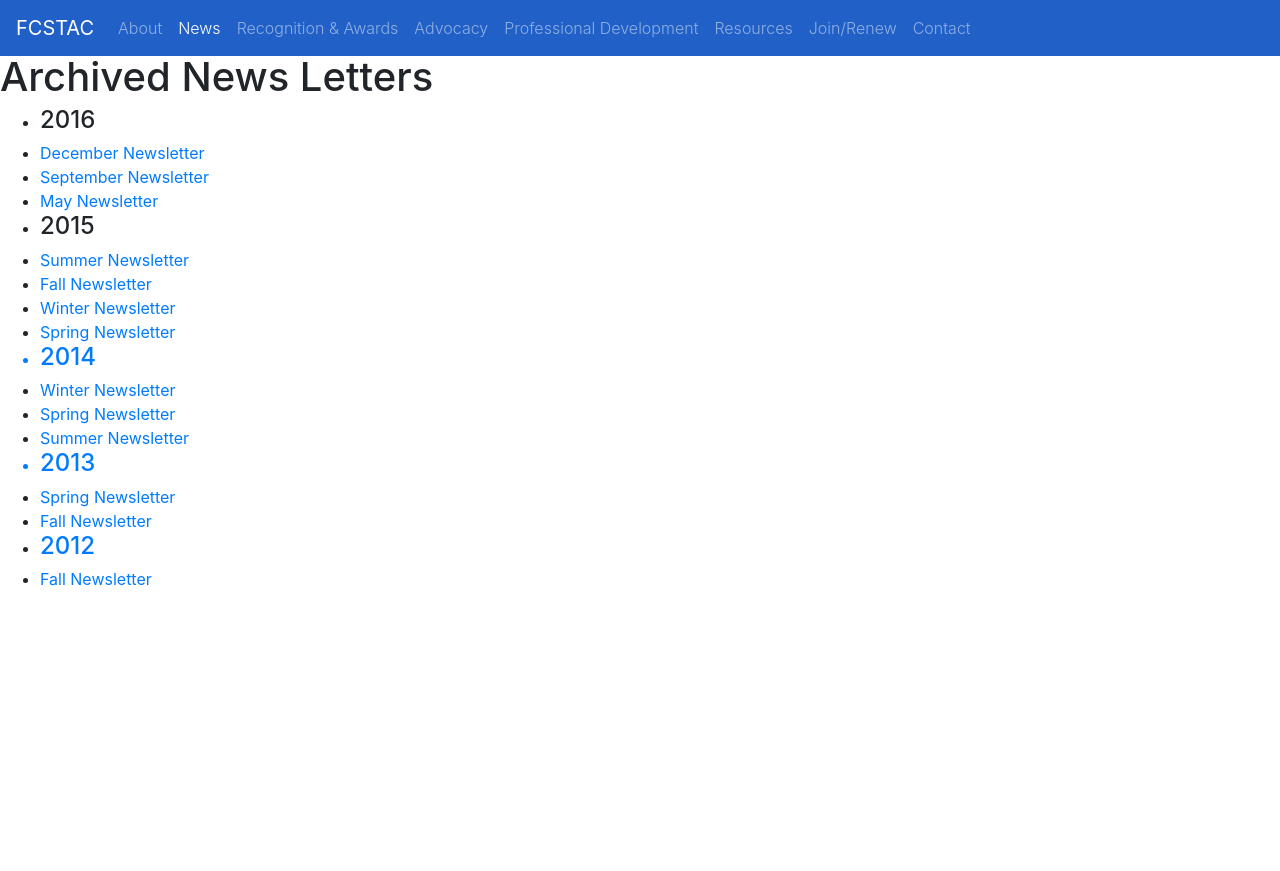
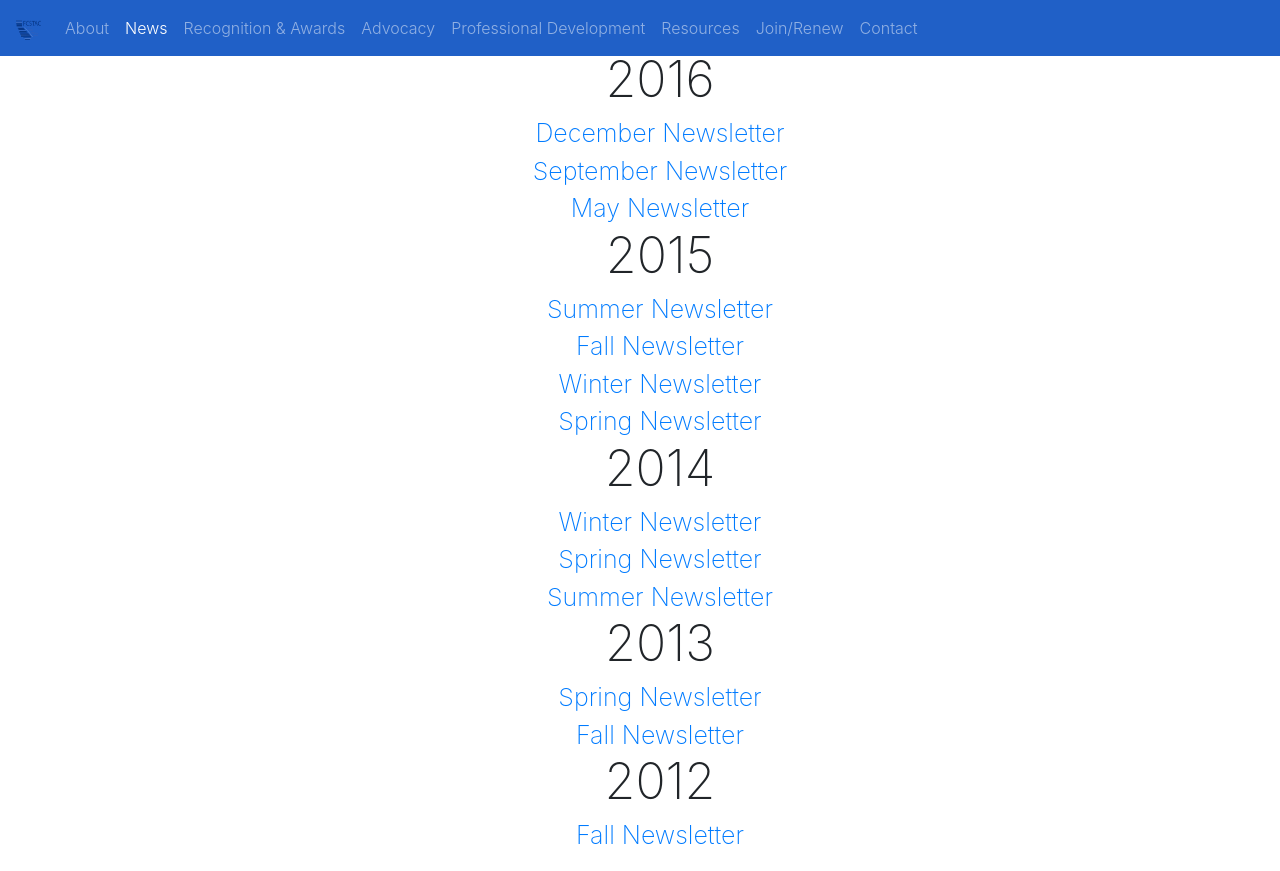
Before and after one commit to JustinRisney/Fcstac.org, a PHP site: page /news in a window 1280 px wide. Before the commit the page ends 586 px from the top, so only its background shows below. Run offline with PHP 8.4, Linux system fonts and the light colour scheme; some libraries are stand-ins or nearby versions.

Commit message:
A bit less autism

```diff
--- a/src/navbar.php
+++ b/src/navbar.php
@@ -17,7 +17,7 @@
 	</style>
 <nav class="navbar navbar-expand-sm navbar-dark fixed-top" style="background-color: #2060C7" id="OUR-navbar">
 	<a class="navbar-brand" href="/">
-		FCSTAC
+		<img src="/images/FCSTAC-Logo.png" height="20px" width="25px" style="filter: grayscale(.0000000000000000000000000000000000000000000000000000000000000000000000000000000001%);"/>
 	</a>
 	<button class="navbar-toggler" type="button" data-toggle="collapse" data-target="#nav-content" aria-controls="nav-content" aria-expanded="false" aria-label="Toggle navigation">
 		<span class="navbar-toggler-icon">
--- a/src/news/index.php
+++ b/src/news/index.php
@@ -4,17 +4,18 @@
         <title>FCTAC</title>
         <meta charset="utf-8">
         <meta name="viewport" content="width=device-width, initial-scale=1, shrink-to-fit=no">
-        <link rel="stylesheet" type="text/css" href="stylesheets/index.css">
+        <link rel="stylesheet" type="text/css" href="/stylesheets/news.css">
         <link rel="stylesheet" href="https://maxcdn.bootstrapcdn.com/bootstrap/4.0.0-beta/css/bootstrap.min.css" integrity="sha384-/Y6pD6FV/Vv2HJnA6t+vslU6fwYXjCFtcEpHbNJ0lyAFsXTsjBbfaDjzALeQsN6M" crossorigin="anonymous">
     </head>
     <body>
       <?php include'../navbar.php';?>
+           <div id="link-container">
+
             <h1>Archived News Letters</h1>
 
-            <div id="link-container">
-            <ul>
+            <ul style="list-style: none;">
                 <li class="Year-published">
-                    <h4>2016</h4>
+                    <h3>2016</h3>
                 </li>
                 <li class="Links">
                     <a href="/pdf/newsletters/December-Newsletter-2016.pdf">
@@ -33,64 +34,75 @@
                 </li>
 
                 <li class="Year-published">
-                    <h4> 2015 </h4>
+                    <h3> 2015 </h3>
                 </li>
 
                 <li class="Links">
                     <a href="/pdf/newsletters/Summer-Newsletter-2015.pdf">
                         Summer Newsletter
+                    </a>
+
                 </li>
                  <li class="Links">
                     <a href="/pdf/newsletters/Fall-Newsletter-2015.pdf">
                         Fall Newsletter
+                    </a>
                 </li>
                  <li class="Links">
                     <a href="/pdf/newsletters/Winter-Newsletter-2015.pdf">
                         Winter Newsletter
+                    </a>
                 </li>
                  <li class="Links">
                     <a href="/pdf/newsletters/Spring-Newsletter-2015.pdf">
                         Spring Newsletter
+                    </a>
                 </li>
 
                  <li class="Year-published">
 
-                      <h4> 2014 </h4>
+                      <h3> 2014 </h3>
                 </li>
                  <li class="Links">
                     <a href="/pdf/newsletters/Winter-Newsletter-2014.pdf">
                         Winter Newsletter
+                    </a>
                 </li>
                  <li class="Links">
                     <a href="/pdf/newsletters/Spring-Newsletter-2014.pdf">
                         Spring Newsletter
+                    </a>
                 </li>
                  <li class="Links">
                     <a href="/pdf/newsletters/Summer-Newsletter-2014.pdf">
                         Summer Newsletter
+                    </a>
                 </li>
 
                  <li class="Year-published">
-                        <h4> 2013 </h4>
+                        <h3> 2013 </h3>
                 </li>
                  <li class="Links">
                     <a href="/pdf/newsletters/Spring-Newsletter-2013.pdf">
                         Spring Newsletter
+                    </a>
                 </li>
                  <li class="Links">
                     <a href="/pdf/newsletters/Fall-Newsletter-2013.pdf">
                         Fall Newsletter
+                    </a>
                 </li>
 
                  <li class="Year-published">
-                    <a href="">
-                        <h4>2012</h4>
+
+                        <h3>2012</h3>
                 </li>
                  <li class="Links">
                     <a href="/pdf/newsletters/Fall-Newsletter-2012.pdf">
                         Fall Newsletter
+                    </a>
                 </li>
-            </ul>
+              </ul>
             </div>
 
 
--- /dev/null
+++ b/src/stylesheets/news.css
@@ -0,0 +1,11 @@
+#link-container {
+	text-align: center;
+	font-weight: 200;
+	font-size: 25px !important;
+}
+
+#link-container h3{
+	text-align: center;
+	font-weight: 200;
+	font-size: 50px !important;
+}
```
Also changed, not shown: src/images/FCSTAC Logo.jpg (deleted), src/images/FCSTAC-Logo.png (renamed from src/images/FCSTAC Logo.png), src/stylesheets/New Text Document.txt (deleted), 1 other file.
